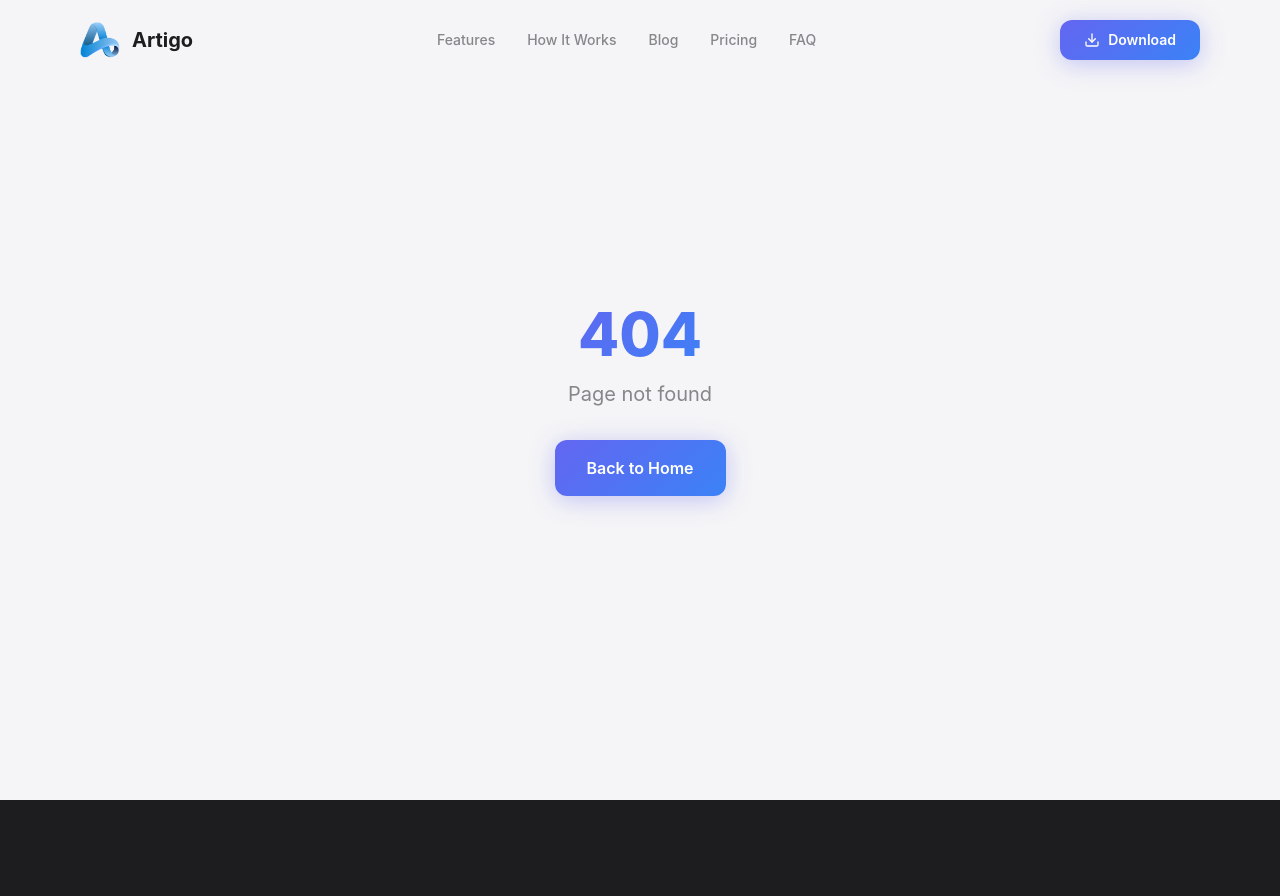
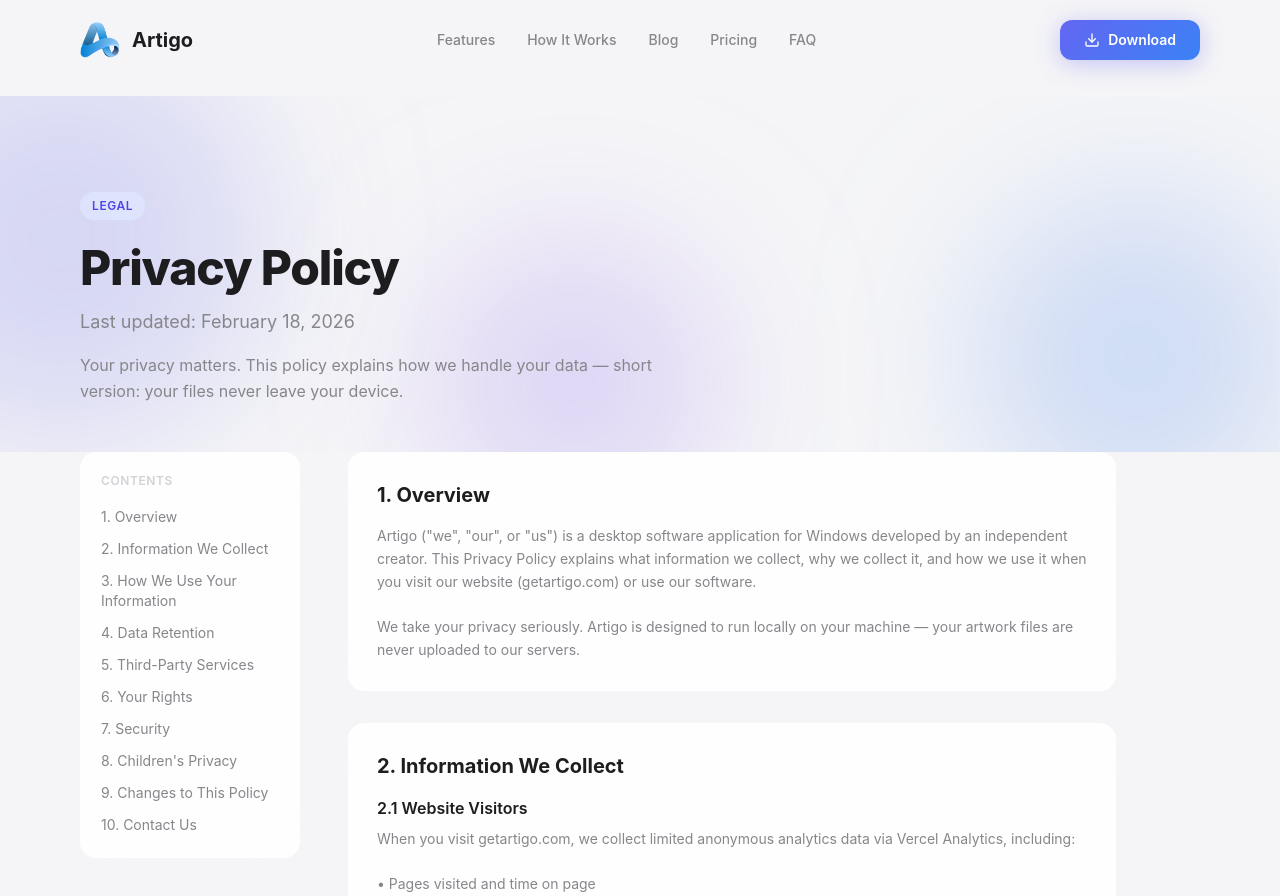
Before and after one commit to Strikeh/Artigo-web, a Next.js app: page /privacy in a window 1280 px wide. Before the commit this address had no page. Shown: the top 896 px of the page. Built offline with nearby package versions, Linux system fonts and the light colour scheme.

Commit message:
privacy + url download update

```diff
--- a/src/app/download/page.tsx
+++ b/src/app/download/page.tsx
@@ -19,7 +19,7 @@
 type OS = "windows" | "mac" | "other";
 
 const DOWNLOAD_URL =
-  "https://github.com/Strikeh/Artigo-web/releases/download/v0.9.0-beta.1/Artigo-Setup-1.0.0.exe";
+  "https://github.com/Strikeh/Artigo-web/releases/latest/download/Artigo-Setup.exe";
 const VERSION = "0.9.0-beta.1";
 
 const systemReqs = [
@@ -180,7 +180,7 @@
               {
                 step: "1",
                 title: "Download the installer",
-                desc: "Click the download button above to get Artigo-Setup-1.0.0.exe (approx. 100 MB).",
+                desc: "Click the download button above to get Artigo-Setup.exe (approx. 100 MB).",
               },
               {
                 step: "2",
--- /dev/null
+++ b/src/app/privacy/page.tsx
@@ -0,0 +1,228 @@
+import type { Metadata } from "next";
+import Link from "next/link";
+import { AnimatedBlobs } from "@/components/layout/AnimatedBlobs";
+
+export const metadata: Metadata = {
+  title: "Privacy Policy — Artigo",
+  description:
+    "Learn how Artigo collects, uses, and protects your personal data.",
+  robots: { index: true, follow: true },
+};
+
+const lastUpdated = "February 18, 2026";
+
+const sections = [
+  {
+    id: "overview",
+    title: "1. Overview",
+    content: `Artigo ("we", "our", or "us") is a desktop software application for Windows developed by an independent creator. This Privacy Policy explains what information we collect, why we collect it, and how we use it when you visit our website (getartigo.com) or use our software.
+
+We take your privacy seriously. Artigo is designed to run locally on your machine — your artwork files are never uploaded to our servers.`,
+  },
+  {
+    id: "data-collected",
+    title: "2. Information We Collect",
+    subsections: [
+      {
+        title: "2.1 Website Visitors",
+        content: `When you visit getartigo.com, we collect limited anonymous analytics data via Vercel Analytics, including:
+
+• Pages visited and time on page
+• Country/region (derived from IP, not stored)
+• Browser type and operating system
+• Referral source
+
+We do not use cookies for tracking. No personally identifiable information is collected unless you voluntarily provide it (e.g., by contacting us via email).`,
+      },
+      {
+        title: "2.2 Purchases",
+        content: `If you purchase a licence, your payment is processed by Stripe. We receive only:
+
+• Your email address (to deliver your licence key)
+• Transaction confirmation and amount
+
+We never see or store your payment card details. These are handled exclusively by Stripe under their own Privacy Policy (stripe.com/privacy).`,
+      },
+      {
+        title: "2.3 The Artigo Application",
+        content: `The Artigo desktop application processes all files locally on your device. We do not:
+
+• Upload your artwork, images, or any file content to our servers
+• Store your folder paths or file names remotely
+• Track your usage within the application
+
+An internet connection may be used solely to verify your licence key at launch.`,
+      },
+    ],
+  },
+  {
+    id: "use-of-data",
+    title: "3. How We Use Your Information",
+    content: `We use the information we collect to:
+
+• Deliver and activate your purchased licence
+• Respond to support requests
+• Improve website performance and content
+• Monitor for abuse or fraudulent transactions (via Stripe)
+
+We do not sell, rent, or share your personal information with third parties for marketing purposes.`,
+  },
+  {
+    id: "data-retention",
+    title: "4. Data Retention",
+    content: `Email addresses collected through purchases are retained for as long as your licence is active and for a reasonable period thereafter to handle support queries. You may request deletion at any time by contacting us.
+
+Anonymous analytics data is retained in aggregated form by Vercel and subject to their retention policy.`,
+  },
+  {
+    id: "third-parties",
+    title: "5. Third-Party Services",
+    content: `We use the following third-party services:
+
+• Vercel — Website hosting and anonymous analytics (vercel.com/legal/privacy-policy)
+• Stripe — Payment processing (stripe.com/privacy)
+• GitHub — Software distribution via GitHub Releases (docs.github.com/en/site-policy/privacy-policies)
+
+Each of these services has its own privacy policy governing their data handling.`,
+  },
+  {
+    id: "your-rights",
+    title: "6. Your Rights",
+    content: `Depending on your location, you may have the right to:
+
+• Access the personal data we hold about you
+• Request correction or deletion of your data
+• Object to or restrict processing of your data
+• Withdraw consent where processing is based on consent
+
+To exercise any of these rights, please contact us at privacy@getartigo.com. We will respond within 30 days.`,
+  },
+  {
+    id: "security",
+    title: "7. Security",
+    content: `We take appropriate technical and organisational measures to protect your personal data against unauthorised access, loss, or disclosure. Payments are secured by Stripe's PCI-DSS compliant infrastructure.
+
+However, no method of transmission over the internet is 100% secure. We encourage you to contact us immediately if you suspect any unauthorised use of your data.`,
+  },
+  {
+    id: "children",
+    title: "8. Children's Privacy",
+    content: `Artigo is not directed at children under the age of 13. We do not knowingly collect personal information from children. If you believe a child has provided us with personal data, please contact us and we will delete it promptly.`,
+  },
+  {
+    id: "changes",
+    title: "9. Changes to This Policy",
+    content: `We may update this Privacy Policy from time to time. When we do, we will revise the "Last updated" date at the top of this page. We encourage you to review this policy periodically. Continued use of our website or software after changes are posted constitutes your acceptance of the updated policy.`,
+  },
+  {
+    id: "contact",
+    title: "10. Contact Us",
+    content: `If you have any questions or concerns about this Privacy Policy or how we handle your data, please reach out:
+
+Email: privacy@getartigo.com
+Website: getartigo.com`,
+  },
+];
+
+export default function PrivacyPage() {
+  return (
+    <div className="min-h-screen pt-24">
+      {/* Header */}
+      <section className="relative section-padding pb-12 overflow-hidden">
+        <AnimatedBlobs variant="hero" />
+        <div className="max-container relative z-10">
+          <div className="max-w-2xl">
+            <div className="inline-flex items-center gap-2 px-3 py-1.5 rounded-full bg-indigo-100/80 text-indigo-600 text-xs font-semibold uppercase tracking-wider mb-6">
+              Legal
+            </div>
+            <h1 className="text-4xl md:text-5xl font-extrabold text-text-primary tracking-tight">
+              Privacy Policy
+            </h1>
+            <p className="mt-4 text-text-secondary text-lg">
+              Last updated: {lastUpdated}
+            </p>
+            <p className="mt-4 text-text-secondary max-w-xl leading-relaxed">
+              Your privacy matters. This policy explains how we handle your data
+              — short version: your files never leave your device.
+            </p>
+          </div>
+        </div>
+      </section>
+
+      {/* Content */}
+      <section className="section-padding pt-0">
+        <div className="max-container">
+          <div className="grid grid-cols-1 lg:grid-cols-[220px_1fr] gap-12 items-start">
+            {/* Sticky TOC */}
+            <nav className="hidden lg:block sticky top-28 glass-strong rounded-2xl p-5 border border-white/40">
+              <p className="text-xs font-semibold uppercase tracking-wider text-text-tertiary mb-4">
+                Contents
+              </p>
+              <ul className="space-y-2">
+                {sections.map((s) => (
+                  <li key={s.id}>
+                    <a
+                      href={`#${s.id}`}
+                      className="text-sm text-text-secondary hover:text-indigo-600 transition-colors block py-0.5"
+                    >
+                      {s.title}
+                    </a>
+                  </li>
+                ))}
+              </ul>
+            </nav>
+
+            {/* Sections */}
+            <div className="space-y-8 max-w-3xl">
+              {sections.map((section) => (
+                <div
+                  key={section.id}
+                  id={section.id}
+                  className="glass-strong rounded-2xl p-7 border border-white/40 scroll-mt-28"
+                >
+                  <h2 className="text-xl font-bold text-text-primary mb-4">
+                    {section.title}
+                  </h2>
+
+                  {section.subsections ? (
+                    <div className="space-y-6">
+                      {section.subsections.map((sub) => (
+                        <div key={sub.title}>
+                          <h3 className="text-base font-semibold text-text-primary mb-2">
+                            {sub.title}
+                          </h3>
+                          <p className="text-text-secondary text-sm leading-relaxed whitespace-pre-line">
+                            {sub.content}
+                          </p>
+                        </div>
+                      ))}
+                    </div>
+                  ) : (
+                    <p className="text-text-secondary text-sm leading-relaxed whitespace-pre-line">
+                      {section.content}
+                    </p>
+                  )}
+                </div>
+              ))}
+
+              {/* Footer note */}
+              <p className="text-xs text-text-tertiary text-center pb-8">
+                Questions?{" "}
+                <a
+                  href="mailto:privacy@getartigo.com"
+                  className="text-indigo-500 hover:underline"
+                >
+                  privacy@getartigo.com
+                </a>{" "}
+                ·{" "}
+                <Link href="/" className="text-indigo-500 hover:underline">
+                  Back to home
+                </Link>
+              </p>
+            </div>
+          </div>
+        </div>
+      </section>
+    </div>
+  );
+}
--- a/src/app/sitemap.ts
+++ b/src/app/sitemap.ts
@@ -31,6 +31,12 @@
       changeFrequency: "weekly",
       priority: 0.7,
     },
+    {
+      url: `${baseUrl}/privacy`,
+      lastModified: new Date(),
+      changeFrequency: "yearly",
+      priority: 0.3,
+    },
     ...blogSlugs.map((slug) => ({
       url: `${baseUrl}/blog/${slug}`,
       lastModified: new Date(),
--- a/src/components/layout/Footer.tsx
+++ b/src/components/layout/Footer.tsx
@@ -18,7 +18,7 @@
 ];
 
 const legalLinks = [
-  { label: "Privacy Policy", href: "#" },
+  { label: "Privacy Policy", href: "/privacy" },
   { label: "Terms of Service", href: "#" },
   { label: "Refund Policy", href: "#" },
   { label: "EULA", href: "#" },
```
